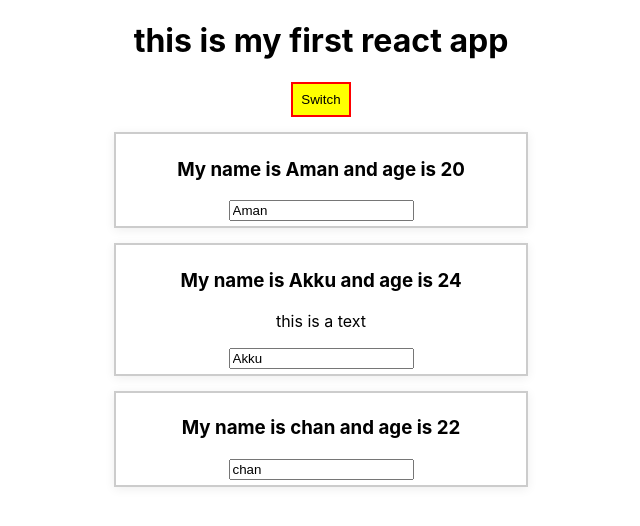
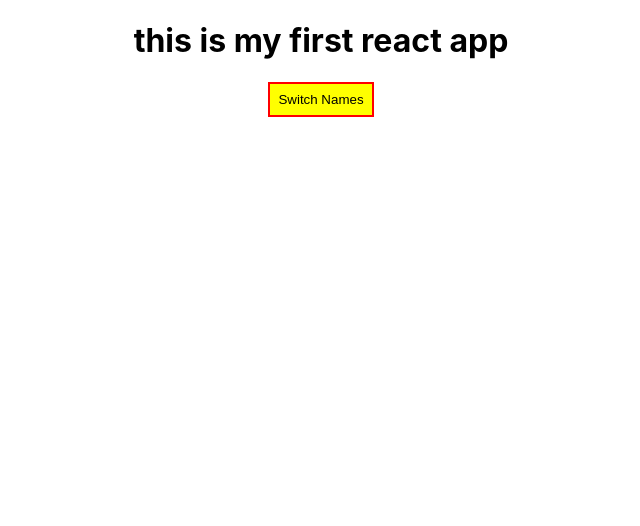
Before and after one commit to Chandan-Saini/react-app-latest-prctc, a React (Create React App) app: page / in a window 1280 px wide. Shown: the top 526 px of the page, without its empty margins (319-959 px from the left). Built offline with nearby package versions, Linux system fonts and the light colour scheme.

Commit message:
using conditional with ternary operator

```diff
--- a/src/App.js
+++ b/src/App.js
@@ -10,7 +10,8 @@ class App extends Component {
     {name:"Akku",age:24},
     {name:"chan",age:22}
   ],
-  otherState:'some other state'
+  otherState:'some other state',
+  showPersons:false
 }
 
 eventHandler=(newName)=>{
@@ -23,7 +24,7 @@ eventHandler=(newName)=>{
    })
 }
 
-  changeHandler = (event) => {
+  nameChangedHandler = (event) => {
     this.setState({
       person: [
         { name: "Aman", age: 20 },
@@ -31,6 +32,13 @@ eventHandler=(newName)=>{
         { name: "chan", age: 90 }
       ]
     })
+  }
+
+  togglePersonsHandler=()=>{
+     const doesShow=  this.state.showPersons
+     this.setState({
+       showPersons: !doesShow
+     })
   }
 
   render(){
@@ -44,10 +52,14 @@ eventHandler=(newName)=>{
     return (
       <div className="App">
         <h1>this is my first react app </h1>
-        <button style={style} onClick={this.eventHandler.bind(this, "Updated")}>Switch</button>  {/* this is the way of passing value in the event handler using bind */}
-        <Person name={this.state.person[0].name} age={this.state.person[0].age} />
-        <Person change={this.changeHandler} click={this.eventHandler.bind(this, "Updated 2")}  name={this.state.person[1].name} age={this.state.person[1].age}> this is a text</Person>
-        <Person name={this.state.person[2].name} age={this.state.person[2].age} />
+        <button style={style} onClick={this.togglePersonsHandler}>Switch Names</button>  {/* this is the way of passing value in the event handler using bind */}
+
+       { this.state.showPersons ? <div>
+          <Person name={this.state.person[0].name} age={this.state.person[0].age} />
+          <Person change={this.nameChangedHandler} click={this.eventHandler.bind(this, "Updated 2")} name={this.state.person[1].name} age={this.state.person[1].age}> this is a text</Person>
+          <Person name={this.state.person[2].name} age={this.state.person[2].age} />
+       </div> : null
+       }
       </div>
 
     );
```
